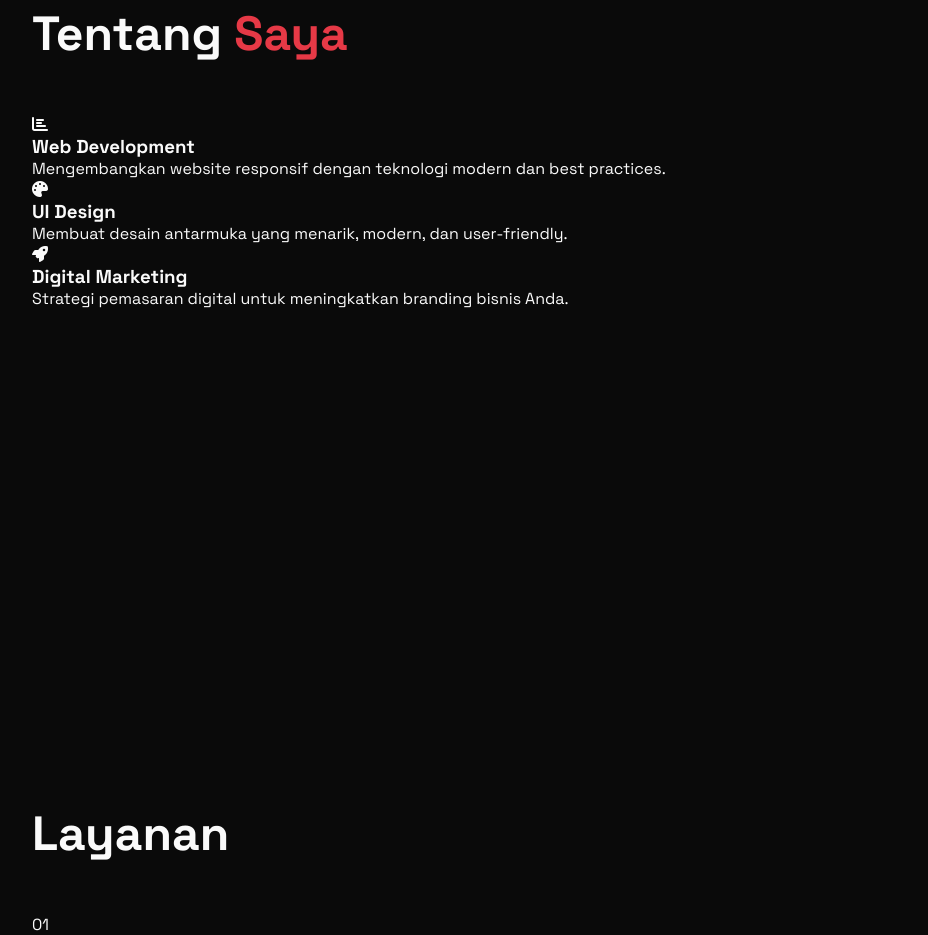
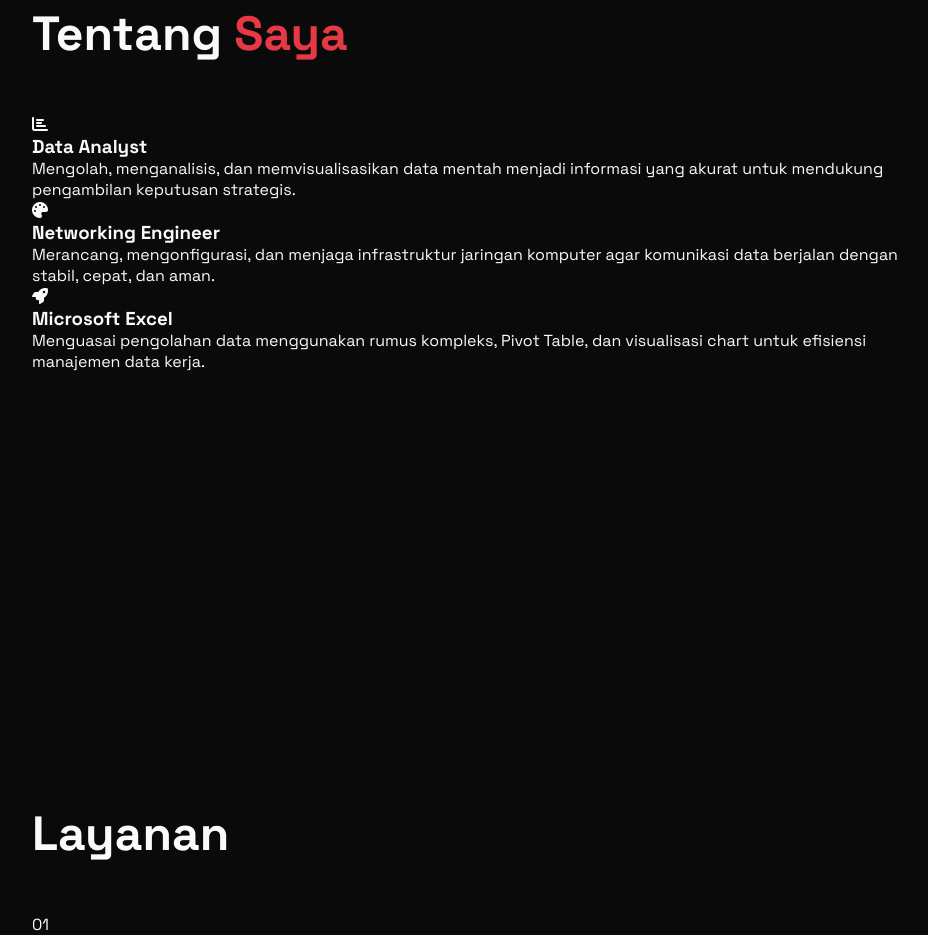
Before and after one commit to ilhamibra182-lgtm/Website-Personal, a plain HTML site: page index.html in a window 1280 px wide. Shown: the part 837-1772 px from the top of the page, without its empty margins (308-1236 px from the left). Drawn offline with Linux system fonts and the light colour scheme; a script that the page names is missing.

Commit message:
Add files via upload

```diff
--- a/index.html
+++ b/index.html
@@ -64,18 +64,18 @@
             <div class="about-grid">
                 <div class="about-card">
                     <i class="fas fa-chart-bar"></i>
-                    <h3>Web Development</h3>
-                    <p>Mengembangkan website responsif dengan teknologi modern dan best practices.</p>
+                    <h3>Data Analyst</h3>
+                    <p>Mengolah, menganalisis, dan memvisualisasikan data mentah menjadi informasi yang akurat untuk mendukung pengambilan keputusan strategis.</p>
                 </div>
                 <div class="about-card">
                     <i class="fas fa-palette"></i>
-                    <h3>UI Design</h3>
-                    <p>Membuat desain antarmuka yang menarik, modern, dan user-friendly.</p>
+                    <h3>Networking Engineer</h3>
+                    <p>Merancang, mengonfigurasi, dan menjaga infrastruktur jaringan komputer agar komunikasi data berjalan dengan stabil, cepat, dan aman.</p>
                 </div>
                 <div class="about-card">
                     <i class="fas fa-rocket"></i>
-                    <h3>Digital Marketing</h3>
-                    <p>Strategi pemasaran digital untuk meningkatkan branding bisnis Anda.</p>
+                    <h3>Microsoft Excel</h3>
+                    <p>Menguasai pengolahan data menggunakan rumus kompleks, Pivot Table, dan visualisasi chart untuk efisiensi manajemen data kerja.</p>
                 </div>
             </div>
         </section>
```
